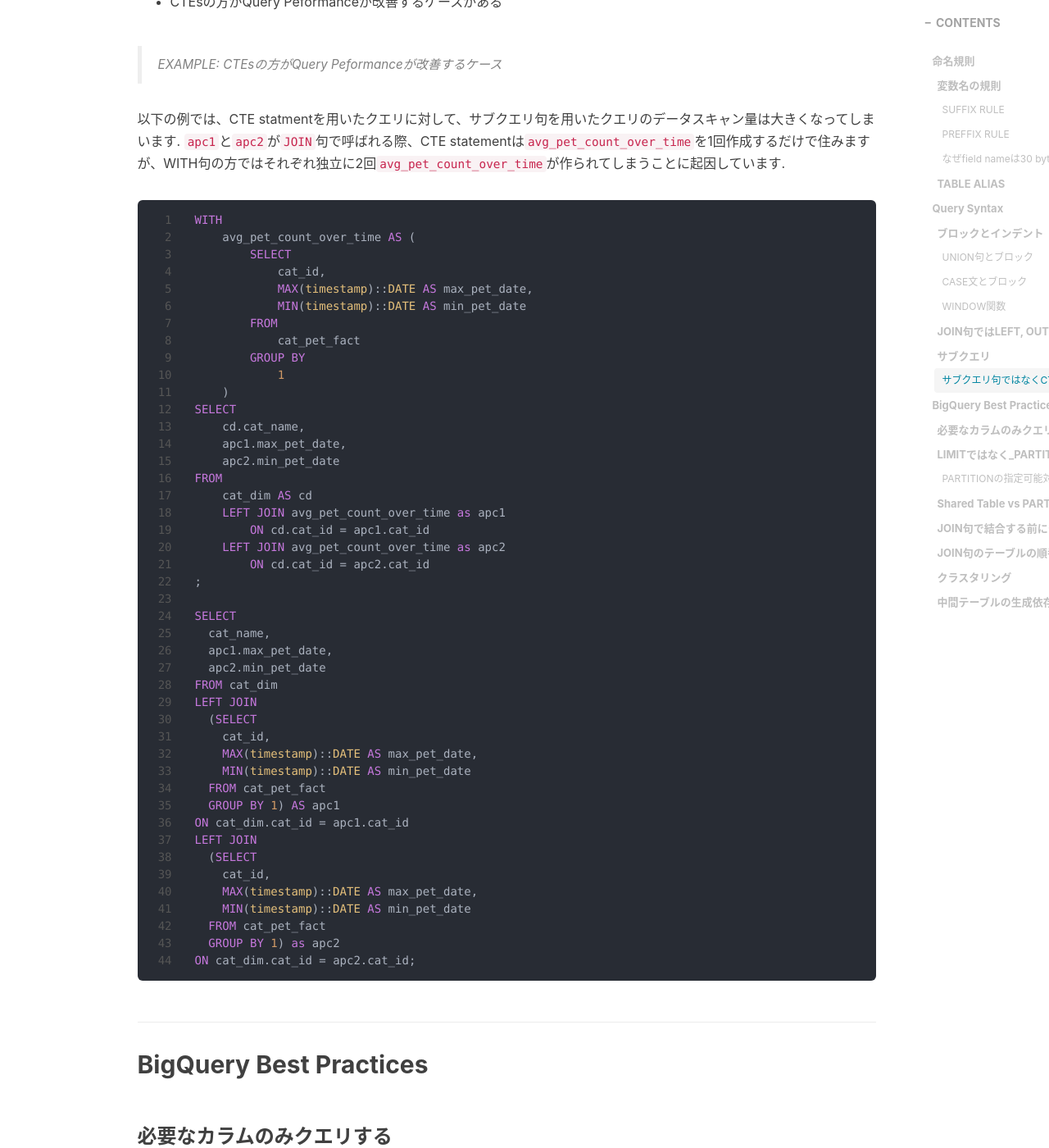
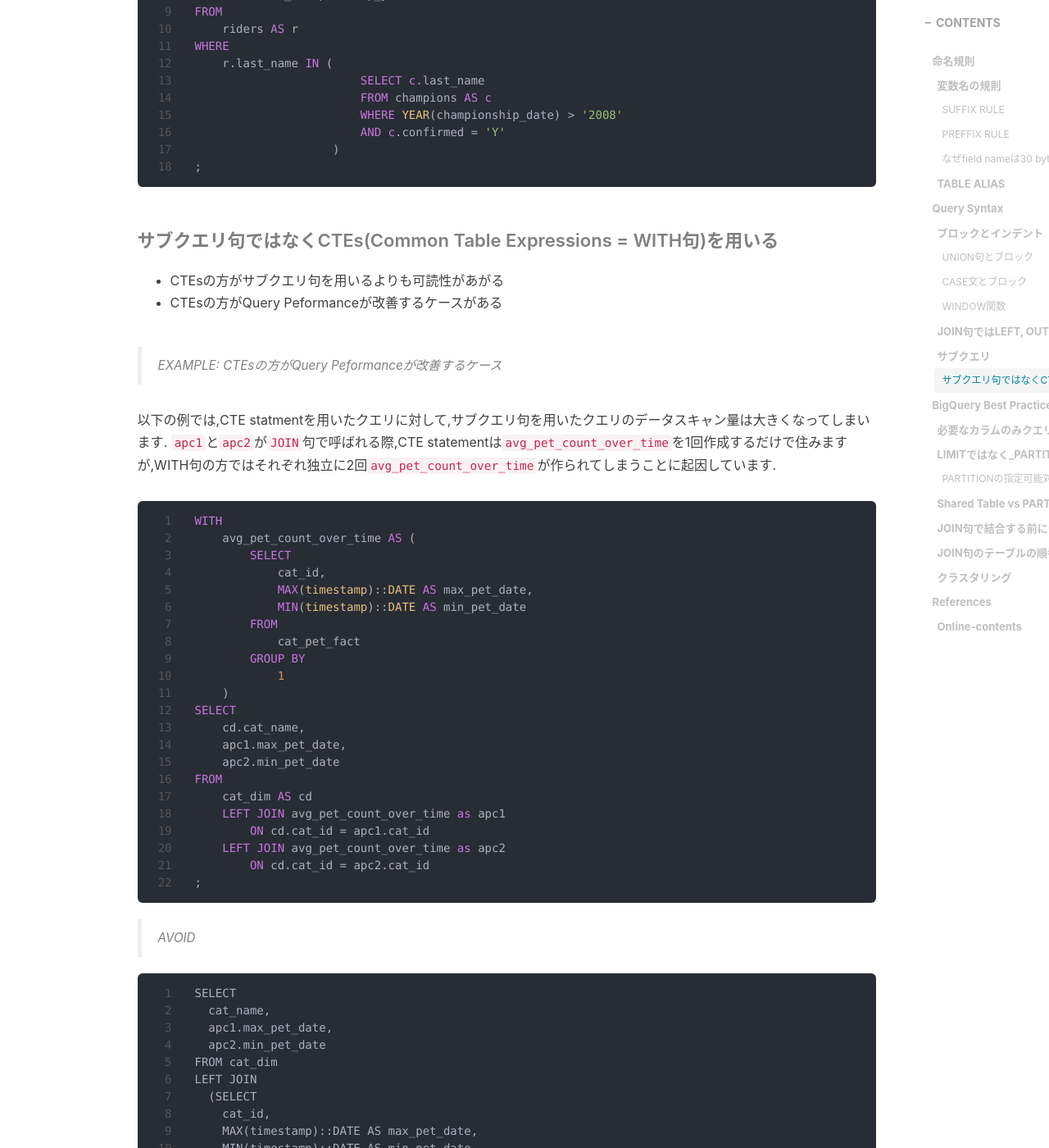
Before and after one commit to RyoNakagami/RyoNakagami.github.io, a Jekyll site: the page built from _posts/2021-05-03-Coding-Guide-sql.md, in a window 1280 px wide and 1400 px high, scrolled down 9593 px. Shown: the whole window at 82% size. Built offline with Jekyll 4.4.1, drawn with Linux system fonts in a browser that asks for light colours; nearby versions of some CDN libraries; comment, search, counter and statistics services are not loaded; some of the changed text lies outside the part shown.

````diff
--- a/_posts/2021-05-03-Coding-Guide-sql.md
+++ b/_posts/2021-05-03-Coding-Guide-sql.md
@@ -50,7 +50,8 @@ tags:
   - [`JOIN`句で結合する前にテーブルサイズを小さくする](#join%E5%8F%A5%E3%81%A7%E7%B5%90%E5%90%88%E3%81%99%E3%82%8B%E5%89%8D%E3%81%AB%E3%83%86%E3%83%BC%E3%83%96%E3%83%AB%E3%82%B5%E3%82%A4%E3%82%BA%E3%82%92%E5%B0%8F%E3%81%95%E3%81%8F%E3%81%99%E3%82%8B)
   - [`JOIN`句のテーブルの順番](#join%E5%8F%A5%E3%81%AE%E3%83%86%E3%83%BC%E3%83%96%E3%83%AB%E3%81%AE%E9%A0%86%E7%95%AA)
   - [クラスタリング](#%E3%82%AF%E3%83%A9%E3%82%B9%E3%82%BF%E3%83%AA%E3%83%B3%E3%82%B0)
-  - [中間テーブルの生成依存関係をCloud Composerで管理する](#%E4%B8%AD%E9%96%93%E3%83%86%E3%83%BC%E3%83%96%E3%83%AB%E3%81%AE%E7%94%9F%E6%88%90%E4%BE%9D%E5%AD%98%E9%96%A2%E4%BF%82%E3%82%92cloud-composer%E3%81%A7%E7%AE%A1%E7%90%86%E3%81%99%E3%82%8B)
+- [References](#references)
+  - [Online-contents](#online-contents)
 
 <!-- END doctoc generated TOC please keep comment here to allow auto update -->
 
@@ -60,15 +61,15 @@ tags:
 > DO
 
 - Field nameは小文字を使用する
-- `id`, `name`, `type`といった文字列はなんのidentifierやnameを表しているか曖昧なので、objectをprefixとして付与すること
+- `id`, `name`, `type`といった文字列はなんのidentifierやnameを表しているか曖昧なので,objectをprefixとして付与すること
 - 名前にスペースを含めるのが自然な場合はアンダースコアを使用する。（first nameはfirst_name）
-- 30 byte以下の名前にする(日本語用いる場合、10文字目安)
+- 30 byte以下の名前にする(日本語用いる場合,10文字目安)
 
 > AVOID
 
 - CamelCase, camelBackは使わない(= snake_caseを用いる)
-- 複数形を避ける = できるだけ集合体を表す用語を使用する. たとえばemployeesの代わりにstaff、またはindividualsの代わりにpeopleを使用する（スペルミスの恐れを回避するため）
-- 略語を避ける. 略語を使う必要がある場合は、一般的に通じるものであることを確認する
+- 複数形を避ける = できるだけ集合体を表す用語を使用する. たとえばemployeesの代わりにstaff,またはindividualsの代わりにpeopleを使用する（スペルミスの恐れを回避するため）
+- 略語を避ける. 略語を使う必要がある場合は,一般的に通じるものであることを確認する
 - 予約語は変数名には用いない
 - アルファベット, 数字, アンダースコア以外の文字は使用しない
 
@@ -118,15 +120,15 @@ FROM
 
 #### なぜfield nameは30 byte以下なのか？
 
-RDBMSの種類(Oracle Database 12.1)によって、カラム文字は30 byte以下という制約があるためです. とあるデータベースでは有効だったクエリが他に移植できなくなるというリスクを回避するためにこのルールがあります.
+RDBMSの種類(Oracle Database 12.1)によって,カラム文字は30 byte以下という制約があるためです. とあるデータベースでは有効だったクエリが他に移植できなくなるというリスクを回避するためにこのルールがあります.
 
 
 ### TABLE ALIAS
 
 > DO
 
-1. アンダースコアでテーブル名をsplitし、それぞれの頭文字を結合したエイリアスを用いる
-2. 同じテーブル同士で結合する場合は、(1)のルールと出現順番の組み合わせを用いる
+1. アンダースコアでテーブル名をsplitし,それぞれの頭文字を結合したエイリアスを用いる
+2. 同じテーブル同士で結合する場合は,(1)のルールと出現順番の組み合わせを用いる
 
 > EXAMPLE
 
@@ -207,8 +209,8 @@ WITH my_data AS (
 
 > DO
 
-- インデントを活用し、同じブロックに属するkeywordsがすべて同じ位置で開始するようにコードを整列させる
-- `JOIN`句は、「ブロック」の向こう側にインデントし、必要に応じて改行でグループ化する
+- インデントを活用し,同じブロックに属するkeywordsがすべて同じ位置で開始するようにコードを整列させる
+- `JOIN`句は,「ブロック」の向こう側にインデントし,必要に応じて改行でグループ化する
 - `DISTINCT`は`SELECT`と同じ行に配置する
 
 > EXAMPLE: インデントを用いてブロックを整列する
@@ -232,7 +234,7 @@ ORDER BY
 #### UNION句とブロック
 
 > DO
-- `UNION`句を用いる場合は、`UNION`の前後を改行し１行ずつ空ける
+- `UNION`句を用いる場合は,`UNION`の前後を改行し１行ずつ空ける
 
 
 > EXAMPLE
@@ -326,6 +330,10 @@ WHERE
 
 - サブクエリのブロックは他と区別できるように配置する
 - サブクエリ内は改行を厳密にやらなくてもいいとする
+
+> AVOID
+
+- 避けることができるならサブクエリは用いない
 
 > EXAMPLE
 
@@ -357,8 +365,8 @@ WHERE
 
 > EXAMPLE: CTEsの方がQuery Peformanceが改善するケース
 
-以下の例では、CTE statmentを用いたクエリに対して、サブクエリ句を用いたクエリのデータスキャン量は大きくなってしまいます.
-`apc1`と`apc2`が`JOIN`句で呼ばれる際、CTE statementは`avg_pet_count_over_time`を1回作成するだけで住みますが、WITH句の方ではそれぞれ独立に2回`avg_pet_count_over_time`が作られてしまうことに起因しています.
+以下の例では,CTE statmentを用いたクエリに対して,サブクエリ句を用いたクエリのデータスキャン量は大きくなってしまいます.
+`apc1`と`apc2`が`JOIN`句で呼ばれる際,CTE statementは`avg_pet_count_over_time`を1回作成するだけで住みますが,WITH句の方ではそれぞれ独立に2回`avg_pet_count_over_time`が作られてしまうことに起因しています.
 
 ```sql
 WITH
@@ -383,7 +391,11 @@ FROM
     LEFT JOIN avg_pet_count_over_time as apc2
         ON cd.cat_id = apc2.cat_id
 ;
+```
 
+> AVOID
+
+```
 SELECT
   cat_name,
   apc1.max_pet_date,
@@ -414,19 +426,19 @@ ON cat_dim.cat_id = apc2.cat_id;
 
 - 分析に必要なカラムのみクエリする
 
-BigQueryはカラム指向ストレージであるため、指定されたカラムは上から下までフルスキャンされます. そのため、指定されたカラムが多いほどスキャンのデータ量が増えます. スキャンデータ量が多いほど処理に時間がかかりパフォーマンスが下がり、また料金コストも上昇するというデメリットがあります.
+BigQueryはカラム指向ストレージであるため,指定されたカラムは上から下までフルスキャンされます. そのため,指定されたカラムが多いほどスキャンのデータ量が増えます. スキャンデータ量が多いほど処理に時間がかかりパフォーマンスが下がり,また料金コストも上昇するというデメリットがあります.
 
-**カラム指向ストレージとは？**
+> カラム指向スト-レジとは？
 
-- カラム指向ストレージとは、列単位でデータを格納する仕組みのこと(多くの他のRDBはレコード単位でデータを格納)
-- 列単位ではデータタイプが同一なので、データの圧縮効率が高くなる(=ストレージコストが安くなる)というメリットがあります
+- カラム指向ストレージとは,列単位でデータを格納する仕組みのこと(多くの他のRDBはレコード単位でデータを格納)
+- 列単位ではデータタイプが同一なので,データの圧縮効率が高くなる(=ストレージコストが安くなる)というメリットがあります
 
 ### `LIMIT`ではなく`_PARTITIONDATE`などのPARTITIONを用いる
 
 - `LIMIT`句はデータのスキャン量には影響を与えません. なのでQuery Performanceの観点からもクエリコスト管理の観点からも推奨されません
-- 一部のデータだけ見たい場合は、`_PARTITIONDATE = "2017-01-01"`などのPARTITION機能を用いると、データスキャン量が減らせます
+- 一部のデータだけ見たい場合は,`_PARTITIONDATE = "2017-01-01"`などのPARTITION機能を用いると,データスキャン量が減らせます
 
-なお、一部のカラムを除いてクエリしたい場合は`EXCEPT`関数を用います.
+なお,一部のカラムを除いてクエリしたい場合は`EXCEPT`関数を用います.
 
 ```sql
 /*update_timestampカラム以外をクエリしたい場合*/
@@ -467,7 +479,7 @@ PARTITION BY
 AS SELECT transaction_id, transaction_date FROM mydataset.mytable;
 
 
---- DATE列をMonthlyにトランクして、PARTITION列として指定
+--- DATE列をMonthlyにトランクして,PARTITION列として指定
 CREATE TABLE
   mydataset.newtable (transaction_id INT64, transaction_date DATE)
 PARTITION BY
@@ -477,7 +489,7 @@ OPTIONS(
 );
 
 
---- TIMESTAMP列をDailyにトランクして、PARTITION列として指定
+--- TIMESTAMP列をDailyにトランクして,PARTITION列として指定
 CREATE TABLE
   mydataset.newtable (transaction_id INT64, transaction_ts TIMESTAMP)
 PARTITION BY
@@ -508,33 +520,33 @@ OPTIONS(
 
 > DO
 
-- 日付ごとにテーブル(`PREFIX_YYYYMMDD`)を作るのではなく、パーティション分割テーブルを利用する
+- 日付ごとにテーブル(`PREFIX_YYYYMMDD`)を作るのではなく,パーティション分割テーブルを利用する
 
 > WHY
 
-日付ごとにテーブルを作るアプローチは、以下のオーバーヘッドがあります:
+日付ごとにテーブルを作るアプローチは,以下のオーバーヘッドがあります:
 
 - 個別のテーブルごとにメタデータを保持する
 - クエリ実行時に個別のテーブルごとに権限を確認する必要がある
 
 > 例外
 
-日毎にrawデータ形式が異なる場合は、日付ごとに異なるスキーマを適用できるシャーディングテーブルを活用する(活用例：データソースでカラムが増減した場合でもそのまま取り込める)
+日毎にrawデータ形式が異なる場合は,日付ごとに異なるスキーマを適用できるシャーディングテーブルを活用する(活用例：データソースでカラムが増減した場合でもそのまま取り込める)
 
 
 ### `JOIN`句で結合する前にテーブルサイズを小さくする
 
-BigQueryでは`JOIN`句を用いてテーブルを結合する際、まずBigQueryは両方のテーブルデータをシャッフルして、結合条件の演算を実施します. このシャッフルはスロットをオーバーロードするリスクがあります. ですので、事前にテーブルサイズを小さくできるならば、小さくしてから結合することが推奨されます.
+BigQueryでは`JOIN`句を用いてテーブルを結合する際,まずBigQueryは両方のテーブルデータをシャッフルして,結合条件の演算を実施します. このシャッフルはスロットをオーバーロードするリスクがあります. ですので,事前にテーブルサイズを小さくできるならば,小さくしてから結合することが推奨されます.
 
-- BigQueryはストレージコストは大きくないので、データは非正規化したほうがよいとされています(=`JOIN`句を避けるようなテーブル設計)
+- BigQueryはストレージコストは大きくないので,データは非正規化したほうがよいとされています(=`JOIN`句を避けるようなテーブル設計)
 
 ### `JOIN`句のテーブルの順番
 
 > DO
 
-- 可能であるならば、`JOIN`句で指定するテーブルはデータサイズが大きいテーブル（行数が大きいテーブル）から呼んだほうがよい
+- 可能であるならば,`JOIN`句で指定するテーブルはデータサイズが大きいテーブル（行数が大きいテーブル）から呼んだほうがよい
 
-大きなテーブルをJOINの左側に、小さなテーブルをJOINの右側に配置すると、`broadcast join` が作成されます. `broadcast join`は、小さい方のテーブルのすべてのデータを、大きい方のテーブルを処理する各スロットに送ります. 具体的には、内部表側のデータがブロードキャストされる一方、外部表側のデータはそのままで移動されないことを指しています.
+大きなテーブルをJOINの左側に,小さなテーブルをJOINの右側に配置すると,`broadcast join` が作成されます. `broadcast join`は,小さい方のテーブルのすべてのデータを,大きい方のテーブルを処理する各スロットに送ります. 具体的には,内部表側のデータがブロードキャストされる一方,外部表側のデータはそのままで移動されないことを指しています.
 
 ### クラスタリング
 
@@ -545,7 +557,7 @@ BigQueryでは`JOIN`句を用いてテーブルを結合する際、まずBigQue
 > 効果
 
 - クラスタキーでスキャンしたブロックのみ費用が発生する(=費用削減)
-- データはパーティション内でソートされて保持されているので、`WHERE`句でクラスタキーとなるフィールドでフィルターを指定した場合、不要なデータのスキャンを省略してくれる
+- データはパーティション内でソートされて保持されているので,`WHERE`句でクラスタキーとなるフィールドでフィルターを指定した場合,不要なデータのスキャンを省略してくれる
 - RDBのINDEXのイメージが近い
 
 > 設定可能対象
@@ -563,7 +575,7 @@ BigQueryでは`JOIN`句を用いてテーブルを結合する際、まずBigQue
 > LIMITATIONS
 
 - クラスタキーは４つまで設定可能
-- STRINGをキーに設定した場合、最初の1,024 charactersのみソートに用いられる
+- STRINGをキーに設定した場合,最初の1,024 charactersのみソートに用いられる
 
 > EXAMPLE
 
@@ -582,6 +594,7 @@ FROM
     `mydataset.SalesData`
 ```
 
-### 中間テーブルの生成依存関係をCloud Composerで管理する
+## References
+### Online-contents
 
-- Cloud ComposerはApache Airflowベースのマネージド・サービス
+- [GitHub >  sqlfluff/sqlfluff](https://github.com/sqlfluff/sqlfluff)
````
Also changed, not shown: other parts of _posts/2021-05-03-Coding-Guide-sql.md (+6 -3 lines), _posts/2022-02-07-PRML-chapter01-01.md (+19 -0 lines).
